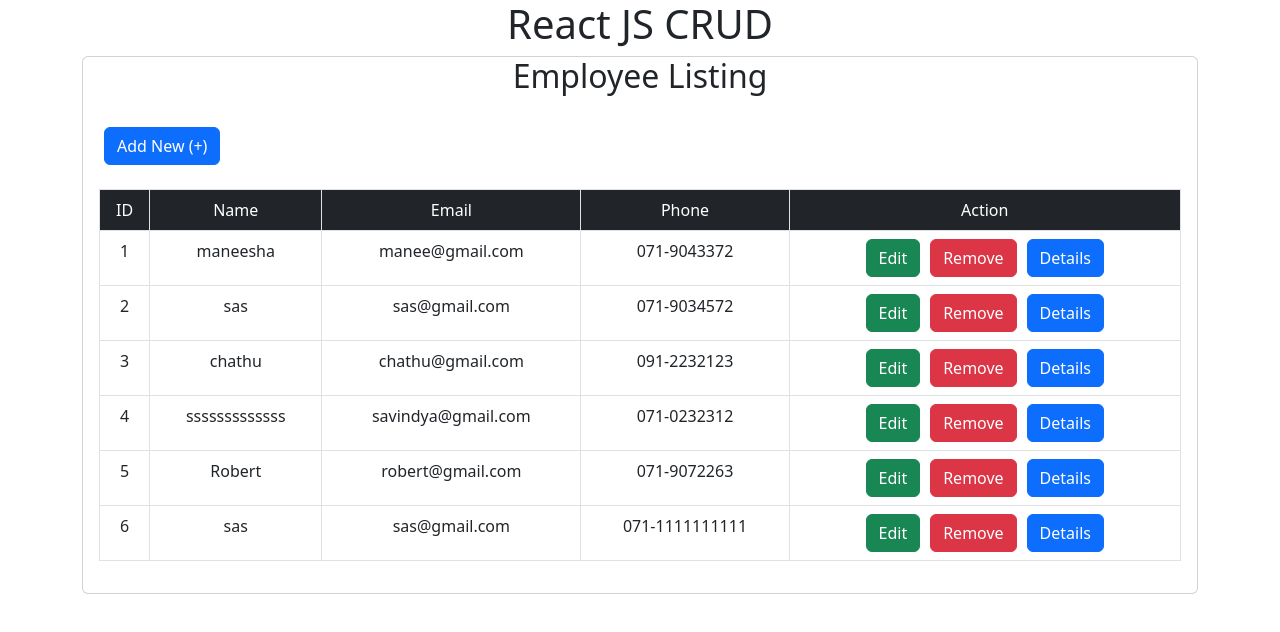
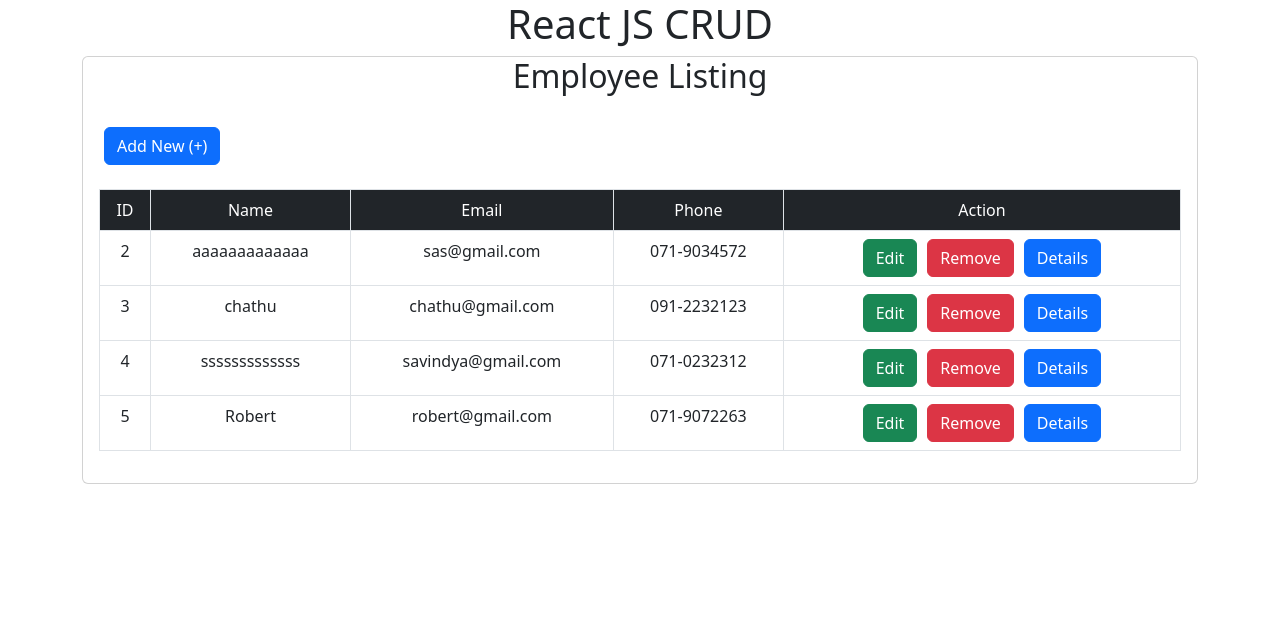
Before and after one commit to mGunawardhana/React-Js-CRUD-operations-testing, a React (Create React App) app: page / in a window 1280 px wide. Shown: the top 632 px of the page. Built offline with nearby package versions, Linux system fonts and the light colour scheme; data requests are answered from the project's data file.

Commit message:
react js crud completed

```diff
--- a/db.json
+++ b/db.json
@@ -1,14 +1,8 @@
 {
   "employee": [
     {
-      "id": 1,
-      "name": "maneesha",
-      "email": "manee@gmail.com",
-      "phone": "071-9043372"
-    },
-    {
       "id": 2,
-      "name": "sas",
+      "name": "aaaaaaaaaaaaa",
       "email": "sas@gmail.com",
       "phone": "071-9034572"
     },
@@ -32,12 +26,6 @@
       "phone": "071-9072263",
       "active": true,
       "id": 5
-    },
-    {
-      "name": "sas",
-      "email": "sas@gmail.com",
-      "phone": "071-1111111111",
-      "id": 6
     }
   ]
 }
--- a/src/EmpEdit.js
+++ b/src/EmpEdit.js
@@ -35,7 +35,7 @@ const EmpEdit = () => {
     const handleSubmit = (e) => {
         e.preventDefault();
         const empData
-            = {name, email, phone, active};
+            = {id,name, email, phone, active};
 
         fetch(" http://localhost:8000/employee/"+empid, {
             method: "PUT",
--- a/src/EmpListing.js
+++ b/src/EmpListing.js
@@ -5,14 +5,24 @@ const EmpListing = () => {
     const [empData, empDataChange] = useState(null);
     const navigate = useNavigate();
     const LoadDetail = (id) => {
-        navigate('/employee/detail/'+id);
+        navigate('/employee/detail/' + id);
     }
 
     const LoadEdit = (id) => {
-        navigate('/employee/edit/'+id);
+        navigate('/employee/edit/' + id);
     }
 
     const RemoveFunction = (id) => {
+        if (window.confirm('Do you want to remove')) {
+            fetch(" http://localhost:8000/employee/" + id, {
+                method: "DELETE",
+            }).then((resp) => {
+                alert("Deleted Successfully!");
+                window.location.reload();
+            }).catch((error) => {
+                alert(error.getMessage);
+            })
+        }
 
     }
 
```
